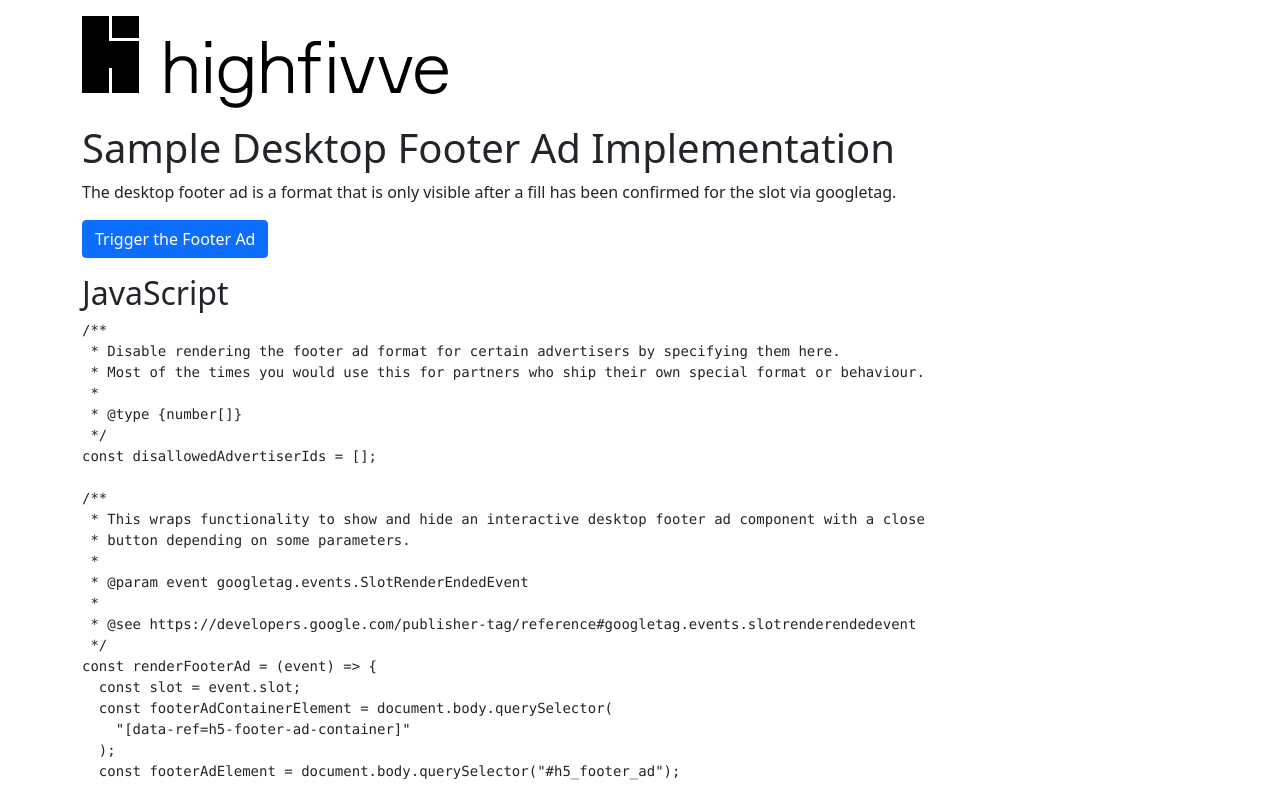
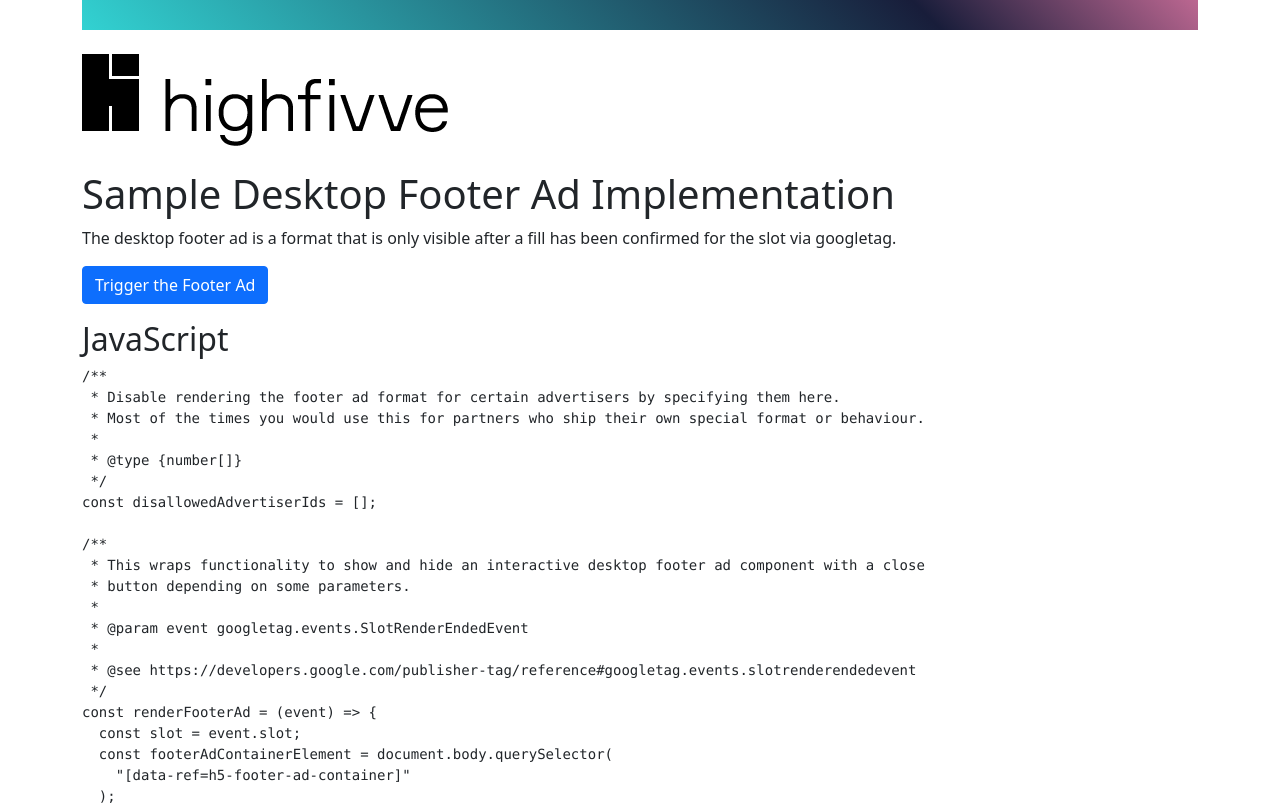
Before and after one commit to highfivve/footer-ads, a website: page footer-ad/index.html in a window 1280 px wide. Shown: the top 805 px of the page. Drawn offline with nearby package versions, Linux system fonts and the light colour scheme; a script that the page names is missing; a small style sheet from the web is missing.

Commit message:
GD-3016, GD-3017: add a tiny bit of fancyness

```diff
--- a/footer-ad/index.html
+++ b/footer-ad/index.html
@@ -41,10 +41,11 @@
         { css: "./footer-ad.css" },
       ]);
     </script>
+    <link rel="stylesheet" href="../util/highfivve.css" />
   </head>
   <body>
     <div class="container">
-      <a class="logo d-block my-3"
+      <a class="logo d-block my-4"
         ><img
           src="../img/highfivve-logo.png"
           width="366"
--- /dev/null
+++ b/util/highfivve.css
@@ -0,0 +1,7 @@
+.container::before {
+  background: linear-gradient(45deg, rgba(50,210,210,1) 0%, rgba(24,29,58,1) 75%, rgba(188,103,145,1) 100%);
+  content: "";
+  display: block;
+  height: 30px;
+  width: 100%;
+}
```
Also changed, not shown: index.html (+2 -1 lines), mobile-sticky/index.html (+2 -1 lines).
